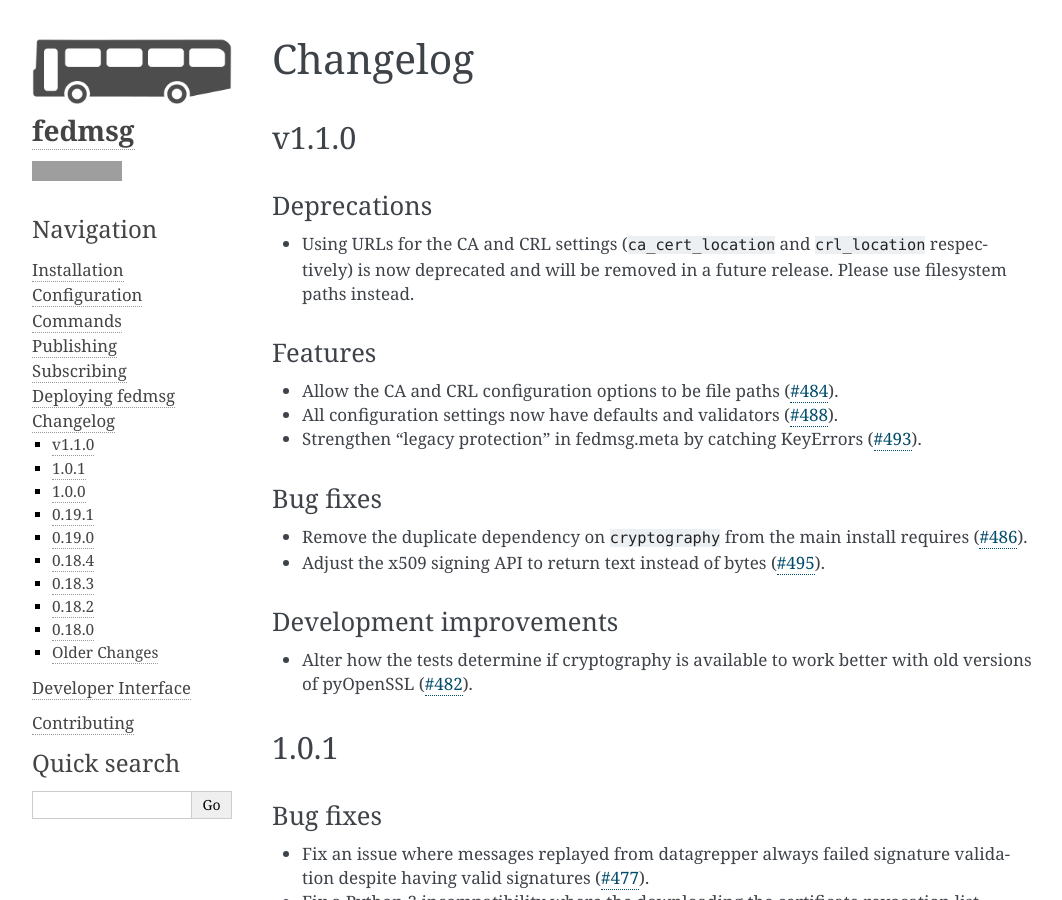
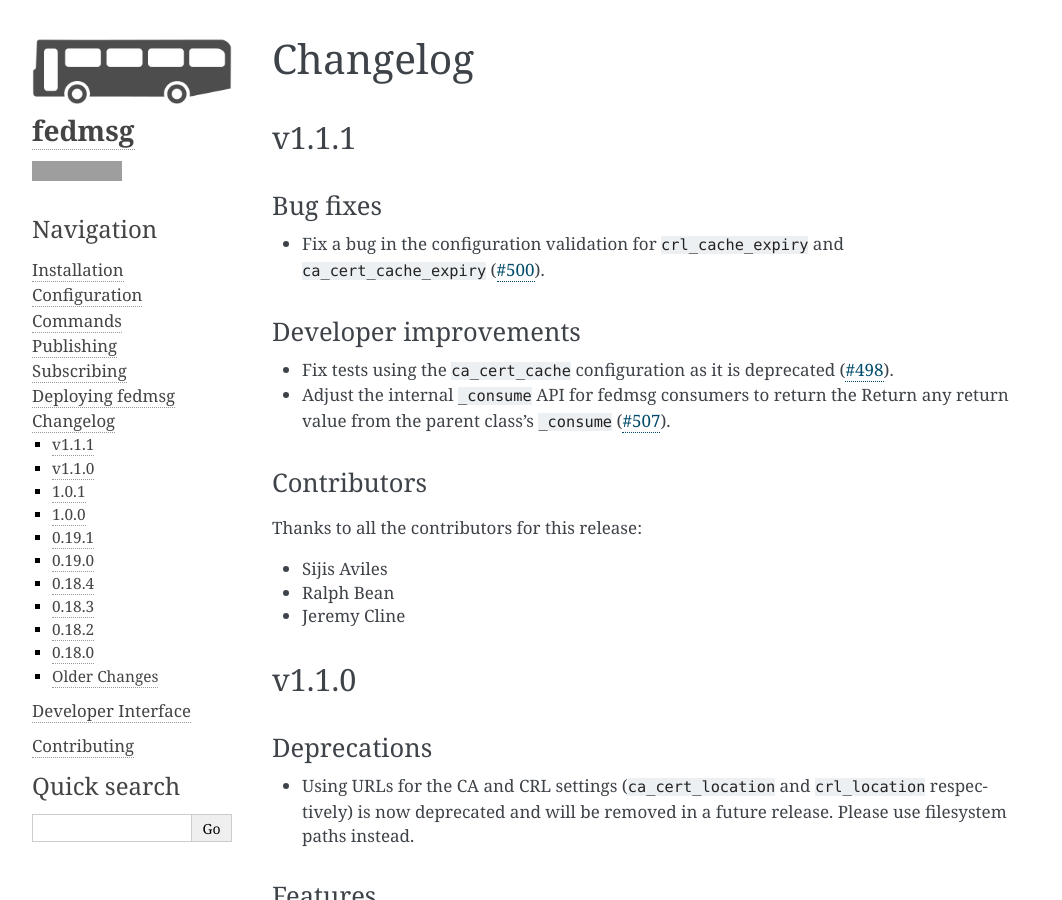
Before and after one commit to fedora-infra/fedmsg, a Sphinx documentation site: the page built from doc/changelog.rst, in a window 1280 px wide and 900 px high. Shown: the whole window, without its empty margins (98-1160 px from the left). Built offline with Sphinx 7.4.7, drawn with Linux system fonts in a browser that asks for light colours; grey boxes are pictures that could not be loaded.

Commit message:
Add release notes for v1.1.1
Signed-off-by: Jeremy Cline <jeremy@jcline.org>

```diff
--- a/doc/changelog.rst
+++ b/doc/changelog.rst
@@ -1,6 +1,35 @@
 =========
 Changelog
 =========
+
+v1.1.1
+======
+
+Bug fixes
+---------
+
+* Fix a bug in the configuration validation for ``crl_cache_expiry`` and
+  ``ca_cert_cache_expiry`` (`#500 <https://github.com/fedora-infra/fedmsg/pull/500>`_).
+
+Developer improvements
+----------------------
+
+* Fix tests using the ``ca_cert_cache`` configuration as it is deprecated
+  (`#498 <https://github.com/fedora-infra/fedmsg/pull/498>`_).
+
+* Adjust the internal ``_consume`` API for fedmsg consumers to return the
+  Return any return value from the parent class's ``_consume``
+  (`#507 <https://github.com/fedora-infra/fedmsg/pull/507>`_).
+
+Contributors
+------------
+
+Thanks to all the contributors for this release:
+
+* Sijis Aviles
+* Ralph Bean
+* Jeremy Cline
+
 
 v1.1.0
 ======
```
